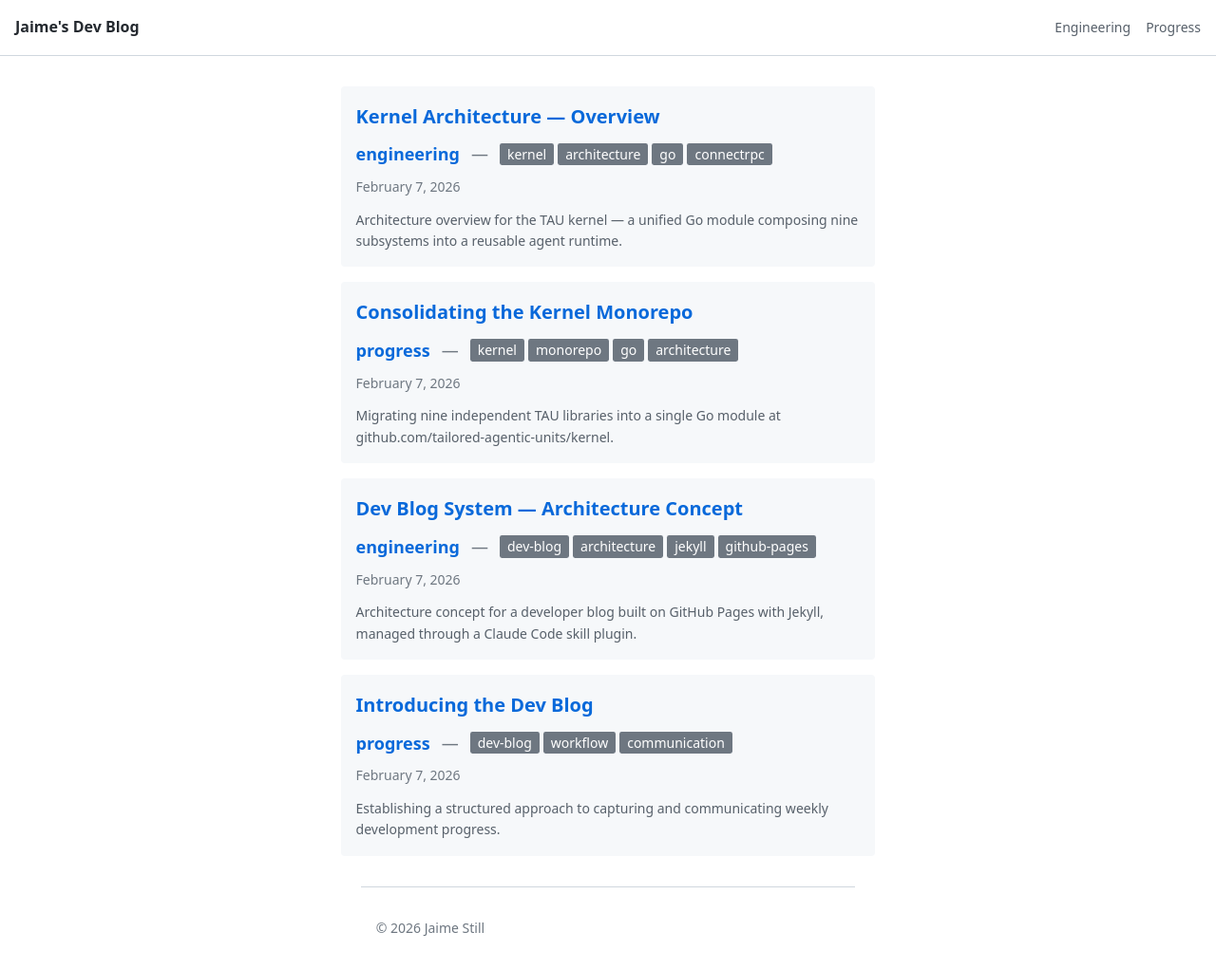
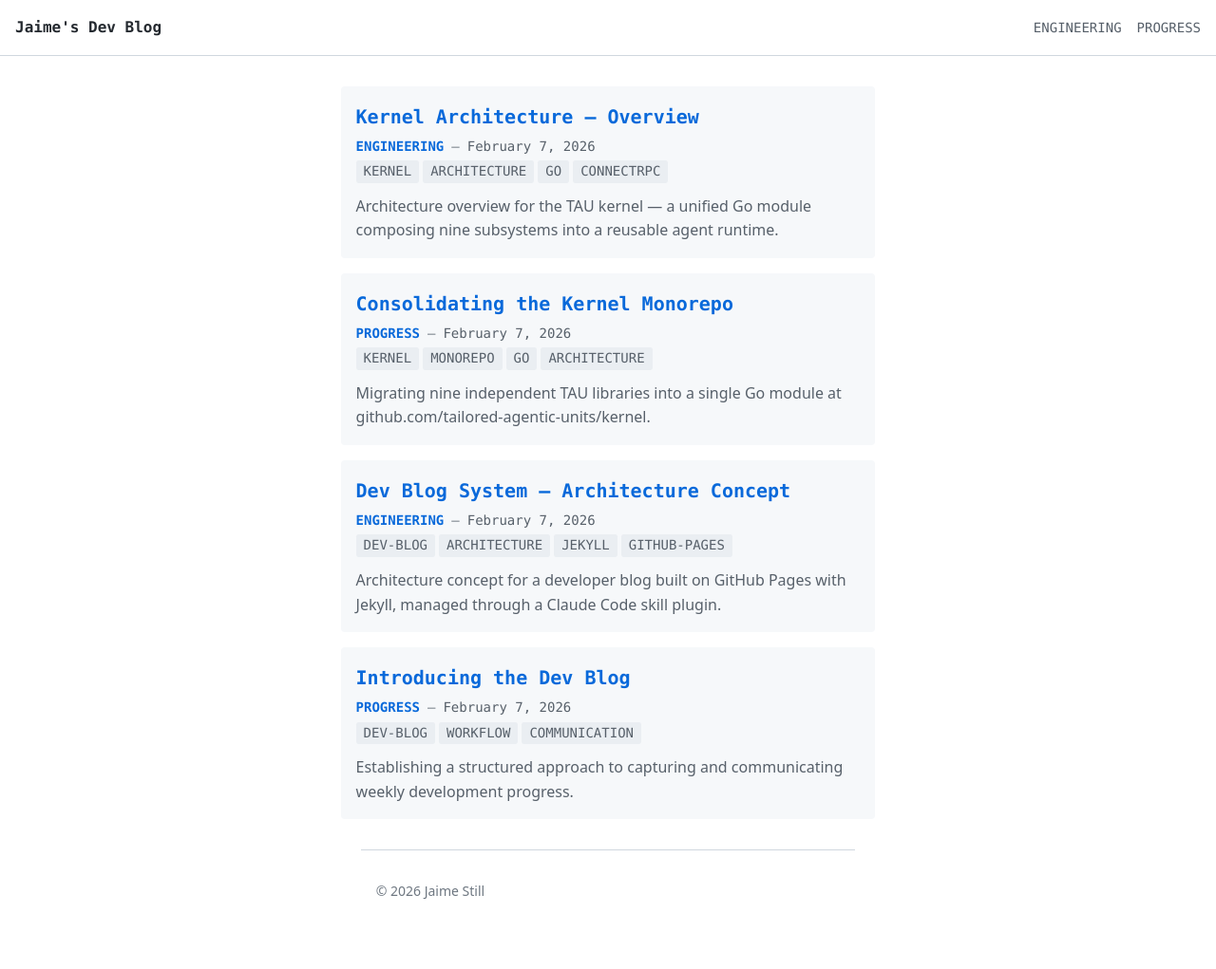
Before and after one commit to tailored-agentic-units/jaime, a Jekyll site: the page built from index.md, in a window 1280 px wide. Shown: the whole page at 95% size. Built offline with Jekyll 4.4.1, drawn with Linux system fonts in a browser that asks for light colours; after the commit the page ends 983 px from its top, so only the background shows below that.

Commit message:
Refine blog theme: monospace chrome, post card hierarchy, and tag styling
Establish monospace font for all chrome elements (headings, links, nav)
site-wide, creating a clear typographic split from sans-serif body content.
Rework post card layout order to title/category-date/tags/excerpt, tighten
internal spacing, and restyle tags with muted raised background. Remove
visited link color distinction and unused --link-visited token.

```diff
--- a/_includes/post-card.html
+++ b/_includes/post-card.html
@@ -4,9 +4,9 @@
     {% if post.category %}
     <a href="{{ '/categories/' | append: post.category | append: '/' | relative_url }}" class="post-card-category">{{ post.category }}</a>
     {% endif %}
-    {% if post.category and post.tags.size > 0 %}
     <span class="post-card-separator">&mdash;</span>
-    {% endif %}
+    <time datetime="{{ post.date | date_to_xmlschema }}">{{ post.date | date: "%B %-d, %Y" }}</time>
+  </div>
   {% if post.tags.size > 0 %}
   <div class="post-card-tags">
     {% for tag in post.tags %}
@@ -14,8 +14,6 @@
     {% endfor %}
   </div>
   {% endif %}
-  </div>
-  <time datetime="{{ post.date | date_to_xmlschema }}">{{ post.date | date: "%B %-d, %Y" }}</time>
   {% if post.excerpt %}
   <p class="post-card-excerpt">{{ post.excerpt | strip_html | truncatewords: 30 }}</p>
   {% endif %}
--- a/assets/css/components.css
+++ b/assets/css/components.css
@@ -15,13 +15,14 @@
   .post-card {
     display: flex;
     flex-direction: column;
-    gap: var(--space-3);
+    gap: var(--space-1);
     background-color: var(--bg-soft);
     border-radius: var(--radius);
     padding: var(--space-4);
   }
 
   .post-card-title {
+    font-family: var(--font-mono);
     font-size: var(--text-xl);
     font-weight: 600;
     text-decoration: none;
@@ -35,13 +36,15 @@
   .post-card-meta {
     display: flex;
     align-items: center;
-    gap: var(--space-3);
+    gap: var(--space-2);
+    font-family: var(--font-mono);
   }
 
   .post-card-category {
     font-weight: 700;
-    font-size: var(--text-lg);
+    font-size: var(--text-sm);
     text-decoration: none;
+    text-transform: uppercase;
     color: var(--accent);
     line-height: 1;
   }
@@ -51,7 +54,7 @@
 
   .post-card-separator {
     color: var(--fg-muted);
-    font-size: var(--text-lg);
+    font-size: var(--text-sm);
     line-height: 1;
   }
 
@@ -64,14 +67,15 @@
 
   .post-card time {
     font-size: var(--text-sm);
-    color: var(--fg-muted);
+    color: var(--fg-dim);
     font-variant-numeric: tabular-nums;
   }
 
   .post-card-excerpt {
     color: var(--fg-dim);
-    font-size: var(--text-sm);
-    margin: 0;
+    font-size: var(--text-base);
+    margin-top: var(--space-2);
+    margin-bottom: 0;
   }
 
   /* --- Post article --- */
@@ -99,8 +103,10 @@
 
   .tag {
     font-size: var(--text-sm);
-    color: var(--bg);
-    background-color: var(--tag-bg);
+    color: var(--fg-dim);
+    background-color: var(--bg-raised);
+    font-family: var(--font-mono);
+    text-transform: uppercase;
     padding: 0.125rem var(--space-2);
     border-radius: 0.15rem;
     line-height: 1.4;
--- a/assets/css/layout.css
+++ b/assets/css/layout.css
@@ -33,6 +33,7 @@
   .nav-links a {
     font-size: var(--text-sm);
     text-decoration: none;
+    text-transform: uppercase;
     color: var(--fg-dim);
     transition: color 0.15s;
   }
--- a/assets/css/theme.css
+++ b/assets/css/theme.css
@@ -11,6 +11,11 @@
     font-family: var(--font-mono);
   }
 
+  h1, h2, h3, h4, h5, h6,
+  a {
+    font-family: var(--font-mono);
+  }
+
   a {
     color: var(--link);
     text-decoration-thickness: 1px;
@@ -18,7 +23,7 @@
   }
 
   a:visited {
-    color: var(--link-visited);
+    color: var(--link);
   }
 
   a:hover {
--- a/assets/css/tokens.css
+++ b/assets/css/tokens.css
@@ -40,7 +40,6 @@
       --accent: #58a6ff;
       --accent-dim: #388bfd;
       --link: #58a6ff;
-      --link-visited: #bc8cff;
       --tag-bg: #6e7681;
     }
   }
@@ -58,7 +57,6 @@
       --accent: #0969da;
       --accent-dim: #218bff;
       --link: #0969da;
-      --link-visited: #8250df;
       --tag-bg: #6e7781;
     }
   }
```
Also changed, not shown: 2 other files. Lines whose indentation alone changed are shown as unchanged.
